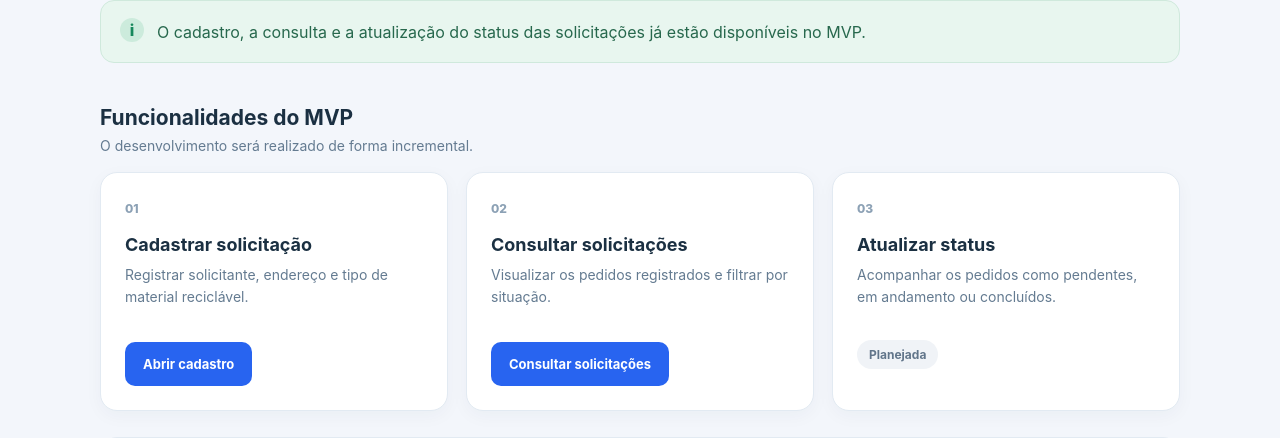
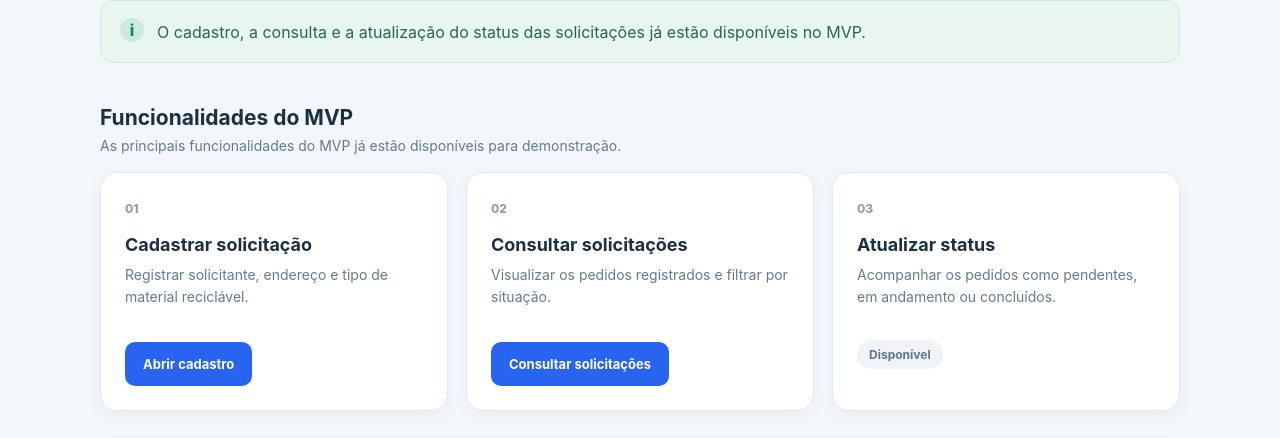
Before and after one commit to ocionemendes-png/recicla-bairro-mvp, a Flask app: page / in a window 1280 px wide. Shown: the part 314-752 px from the top of the page. Run offline with Flask 3, Linux system fonts and the light colour scheme.

Commit message:
Corrigir status das funcionalidades na página inicial

```diff
--- a/app/templates/index.html
+++ b/app/templates/index.html
@@ -22,7 +22,7 @@
 <section class="section-heading">
   <div>
     <h2>Funcionalidades do MVP</h2>
-    <p>O desenvolvimento será realizado de forma incremental.</p>
+    <p>As principais funcionalidades do MVP já estão disponíveis para demonstração.</p>
   </div>
 </section>
 
@@ -45,7 +45,7 @@
     <span class="feature-number">03</span>
     <h3>Atualizar status</h3>
     <p>Acompanhar os pedidos como pendentes, em andamento ou concluídos.</p>
-    <span class="feature-state">Planejada</span>
+    <span class="feature-state">Disponível</span>
   </article>
 </div>
 
```
